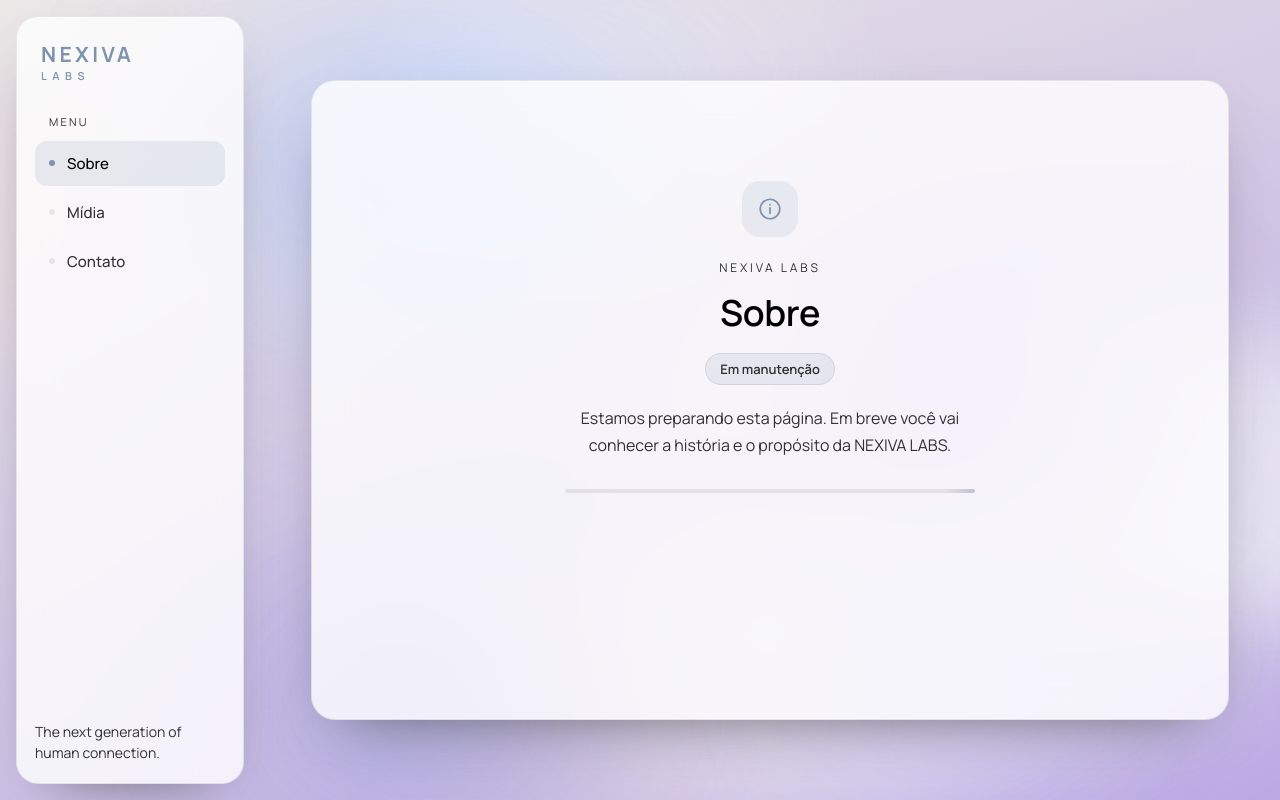
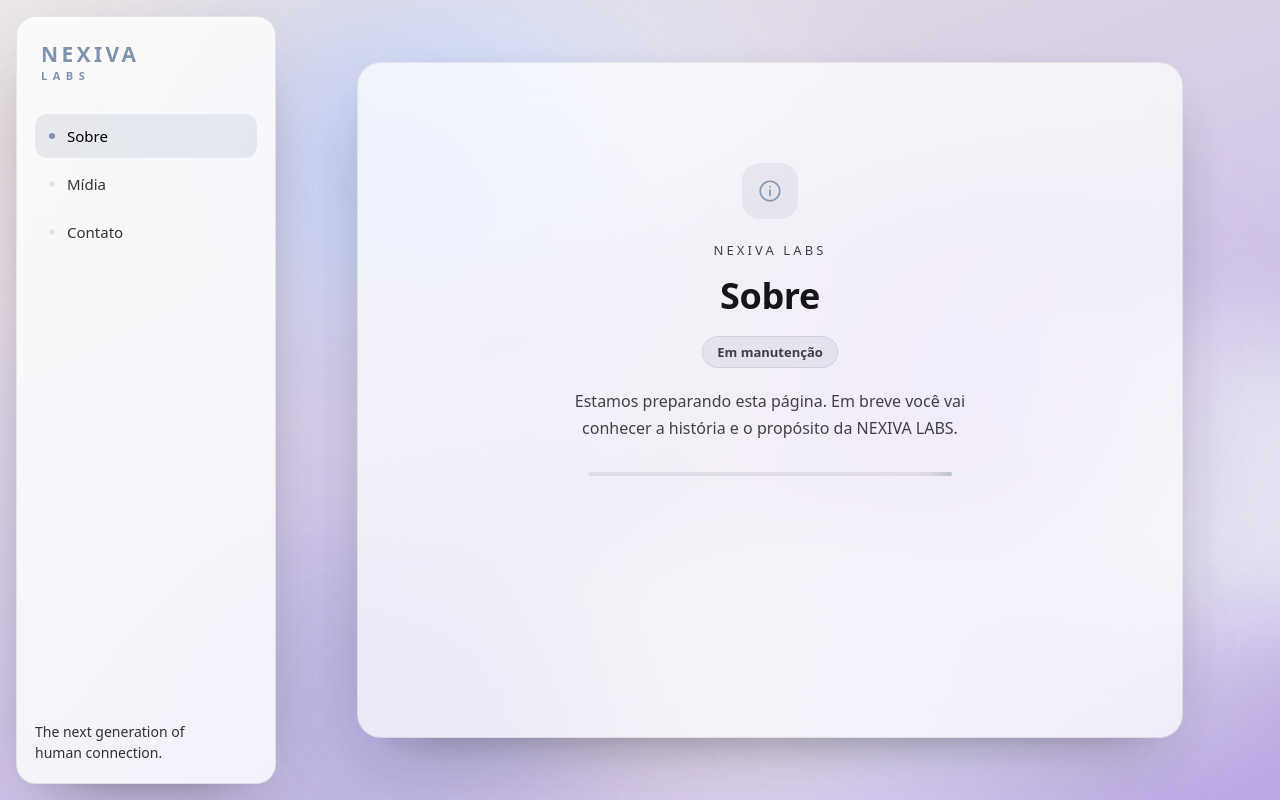
Before and after one commit to nexiva-project/nexiva-labs, a website built with Vite: page index.html in a window 1280 px wide. Built offline with nearby package versions, Linux system fonts and the light colour scheme.

Commit message:
feat: atualiza font family e ajusta componentes e responsivo

```diff
--- a/src/css/base.css
+++ b/src/css/base.css
@@ -28,7 +28,7 @@ body {
 body {
   background: var(--bg);
   color: var(--text);
-  font-family: Manrope, system-ui, sans-serif;
+  font-family: Gotham, system-ui, sans-serif;
   overflow: hidden;
 }
 
--- a/src/css/componentes.css
+++ b/src/css/componentes.css
@@ -1,8 +1,8 @@
 /* Componentes: painel, ícone, selo e barra de progresso */
 .panel {
   display: none;
-  width: min(1024px, 100%);
-  height: min(640px, 100%);
+  width: min(90%);
+  height: min(90%);
   padding: 100px 48px;
   text-align: center;
   border-radius: 24px;
@@ -12,6 +12,7 @@
   border: 1px solid var(--line);
   box-shadow: 0 24px 60px -34px rgba(70, 70, 70, 0.9);
   animation: in 0.5s ease both;
+  opacity: 90%;
 }
 .panel.active {
   display: block;
@@ -38,9 +39,10 @@
   text-transform: uppercase;
   color: var(--muted);
   padding: 0 14px 8px;
+  display: none;
 }
 .kicker {
-  font-size: 12px;
+  font-size: 13px;
   letter-spacing: 0.24em;
   text-transform: uppercase;
   color: var(--muted);
--- a/src/css/layout.css
+++ b/src/css/layout.css
@@ -9,8 +9,9 @@
 .sidebar {
   box-shadow: 0 24px 60px -36px rgba(70, 70, 70, 0.9);
   margin: 16px;
+  width: min(100%);
   padding: 26px 18px 20px;
-  border-radius: 22px;
+  border-radius: 20px;
   background: var(--surface);
   backdrop-filter: blur(20px);
   -webkit-backdrop-filter: blur(20px);
--- a/src/css/responsivo.css
+++ b/src/css/responsivo.css
@@ -7,6 +7,7 @@
   .sidebar {
     flex-direction: row;
     align-items: center;
+    width: auto;
     justify-content: space-between;
     margin: 10px;
     padding: 12px 14px;
```
